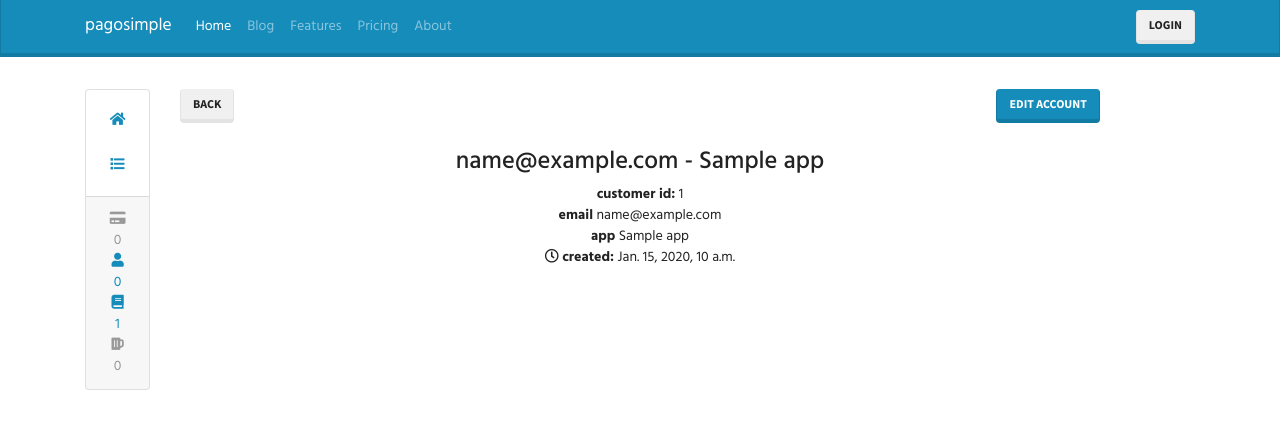
After one commit to agapanto/pagosimple, a Django app: template pagosimple_frontend/templates/dashboard/apps/accounts/detail.html in a window 1280 px wide. The commit adds this page. Shown: the top 429 px of the page. Run offline with Django 3.2, Linux system fonts and the light colour scheme; the template is opened without the code that fills it: most values are stand-ins (such as "Sample title", 1, 10 or a date in 2020); some libraries are stand-ins or nearby versions.

Commit message:
Create PlanDetailView, url & template

```diff
--- /dev/null
+++ b/pagosimple_frontend/templates/dashboard/apps/accounts/detail.html
@@ -0,0 +1,71 @@
+{% extends "base.html" %}
+<!-- {% load i18n %} -->
+<!-- {% load static %} -->
+{% block css %}
+    {{ block.super }}
+    <!-- <link rel="stylesheet" type="text/css" href="{% static 'css/style.css' %}" /> -->
+{% endblock %}
+
+{% block js %}
+  {{ block.super }}
+{% endblock %}
+
+{% block content %}
+
+  <div class="row">
+
+    <div class="col-sm-12 col-md-12 col-lg-1 mb-4 mb-sm-4 mb-md-4 mb-lg-0">
+      {% include 'components/app_side_card.html' %}
+
+    </div>
+
+    <div class="col-12 col-sm-12 col-md-12 col-lg-10">
+
+      <div class="row">
+        <div class="col-12">
+          <a class="btn btn-secondary float-left mb-4" href="{% url 'app_detail_account_list' app_unique_id=app_unique_id %}">
+            Back
+          </a>
+          <a class="btn btn-primary float-right mb-4" href="#">
+            EDIT ACCOUNT
+          </a>
+        </div>
+      </div>
+
+      <div class="row">
+        <div class="col-12 mb-4 text-center">
+          <h3>
+            {{ account.email }} - {{ account.app.name }}
+          </h3>
+
+          <!-- <p>
+            {% if plan.description %}
+              {{ plan.description }}
+            {% else %}
+              <i>There is no description for the current Plan</i>
+            {% endif %}
+          </p> -->
+
+          <ul class="list-unstyled">
+            <li>
+              <b>customer id:</b> {{ account.customer_id }}
+            </li>
+            <li>
+              <b>email</b> {{ account.email }}
+            </li>
+            <li>
+              <b>app</b> {{ account.app.name }}
+            </li>
+            <li>
+              <i class="far fa-clock"></i> <b>created:</b> {{ account.created_at }}
+            </li>
+          </ul>
+
+        </div>
+      </div>
+
+    </div>
+
+  </div>
+
+{% endblock %}
--- a/pagosimple_frontend/templates/dashboard/apps/accounts/list.html
+++ b/pagosimple_frontend/templates/dashboard/apps/accounts/list.html
@@ -82,7 +82,7 @@
                   {{ account.customer_id }}
                 </td>
                 <td>
-                  <a href="#">
+                  <a href="{% url 'app_detail_account_detail' app_unique_id=app_unique_id account_unique_id=account.unique_id %}">
                     {{ account.email }}
                   </a>
                 </td>
@@ -90,7 +90,7 @@
                   {{ plan.updated_at }}
                 </td> -->
                 <td class="text-center">
-                  <a class="btn btn-sm btn-outline-primary" href="#">
+                  <a class="btn btn-sm btn-outline-primary" href="{% url 'app_detail_account_detail' app_unique_id=app_unique_id account_unique_id=account.unique_id %}">
                     Detail
                   </a>
                   <a class="btn btn-sm btn-outline-secondary text-muted" href="#">
--- a/pagosimple_frontend/urls.py
+++ b/pagosimple_frontend/urls.py
@@ -28,6 +28,7 @@ from .dashboard.plans.views import (
 from .dashboard.accounts.views import (
     # Account model views
     AccountListView,
+    AccountDetailView,
 )
 
 
@@ -105,4 +106,9 @@ urlpatterns = [
         AccountListView.as_view(),
         name='app_detail_account_list'
     ),
+    path(
+        'dashboard/apps/<uuid:app_unique_id>/accounts/<uuid:account_unique_id>',
+        AccountDetailView.as_view(),
+        name='app_detail_account_detail'
+    ),
 ]
```
Also changed, not shown: pagosimple_frontend/dashboard/accounts/views.py (+20 -0 lines).
